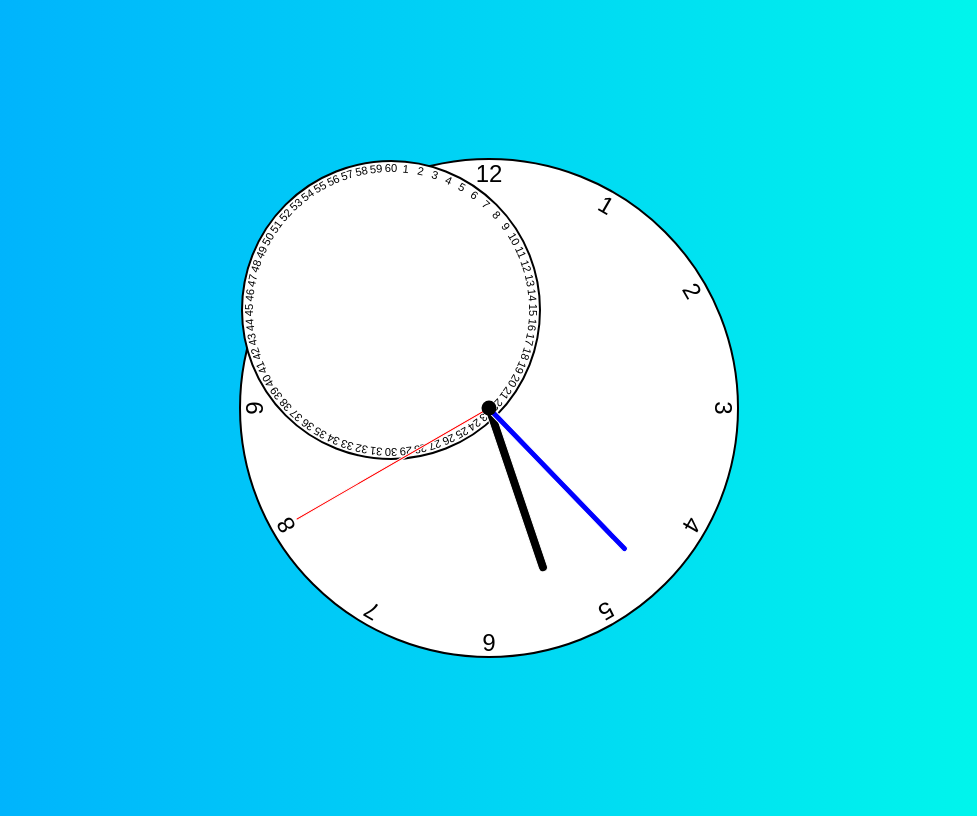
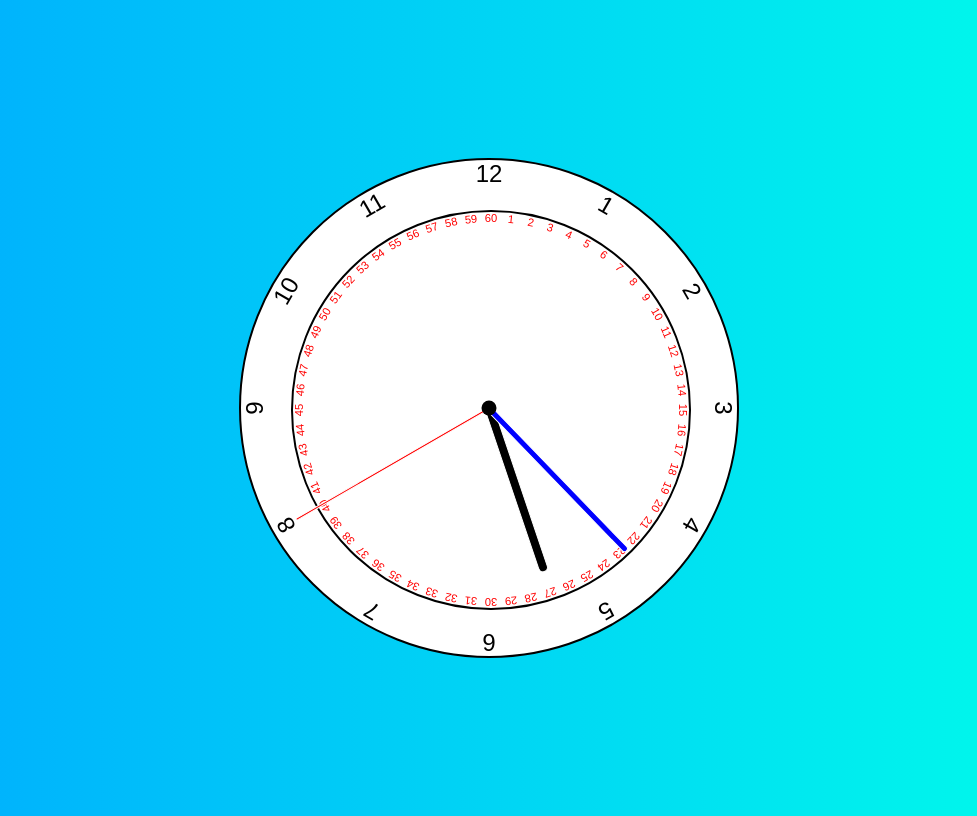
Before and after one commit to Daniel-Marinov202/JS-clock-project, a plain HTML site: page index.html in a window 1280 px wide. Shown: the whole page, without its empty margins (151-1128 px from the left). Drawn offline with Linux system fonts and the light colour scheme.

Commit message:
clock seconds possition fixed

```diff
--- a/styles.css
+++ b/styles.css
@@ -44,12 +44,15 @@ body{
 
 
 .vclock{
-    width: 300px;
-    height: 300px;
+    width: 400px;
+    height: 400px;
     background-color: white;
     border-radius: 50%;
     border: 2px solid black;
     position: absolute;
+    left: 50px;
+  top: 50px;
+
 }
 .clock .seconds{
     --rotation: 0;
@@ -59,6 +62,7 @@ body{
     text-align: center;
     transform: rotate(var(--rotation));
     font-size: 0.7rem;
+    color: red;
 }
 .clock .secnumber1{--rotation:6deg}
 .clock .secnumber2{--rotation:12deg}
```
